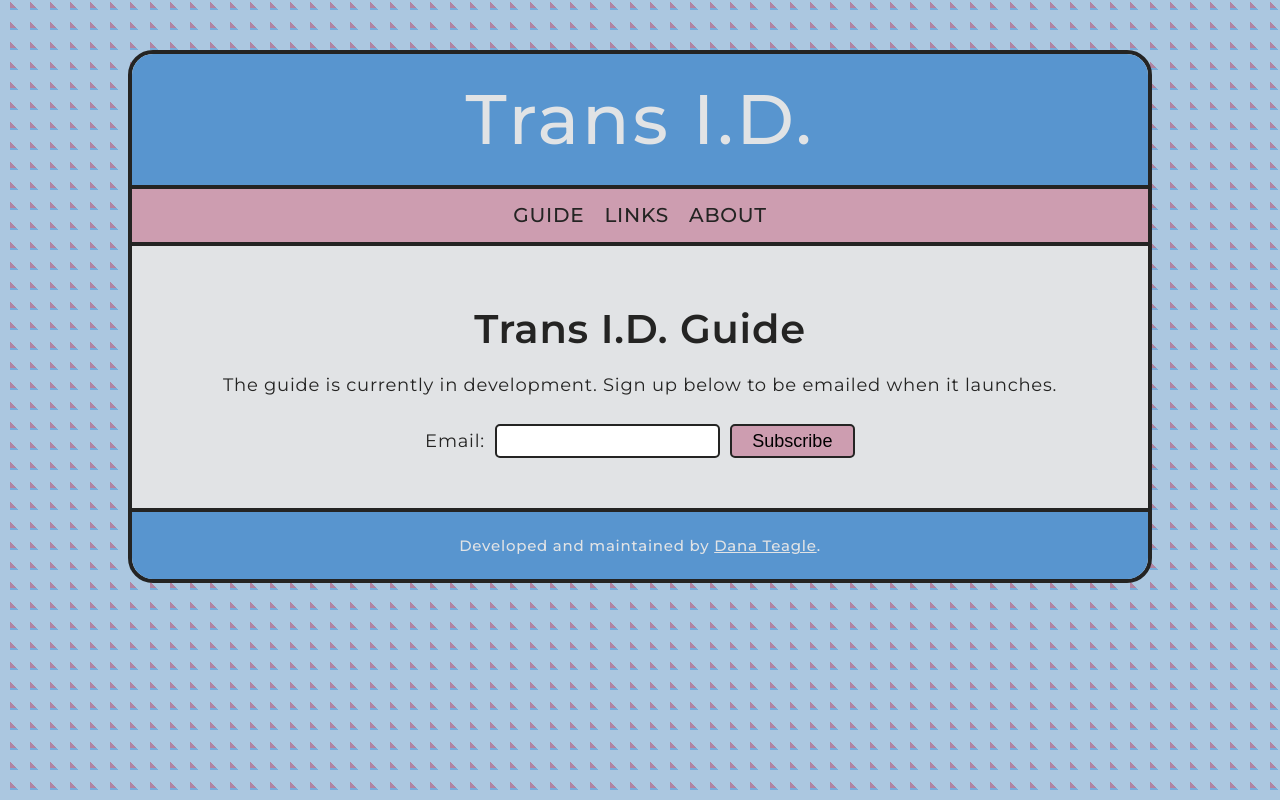
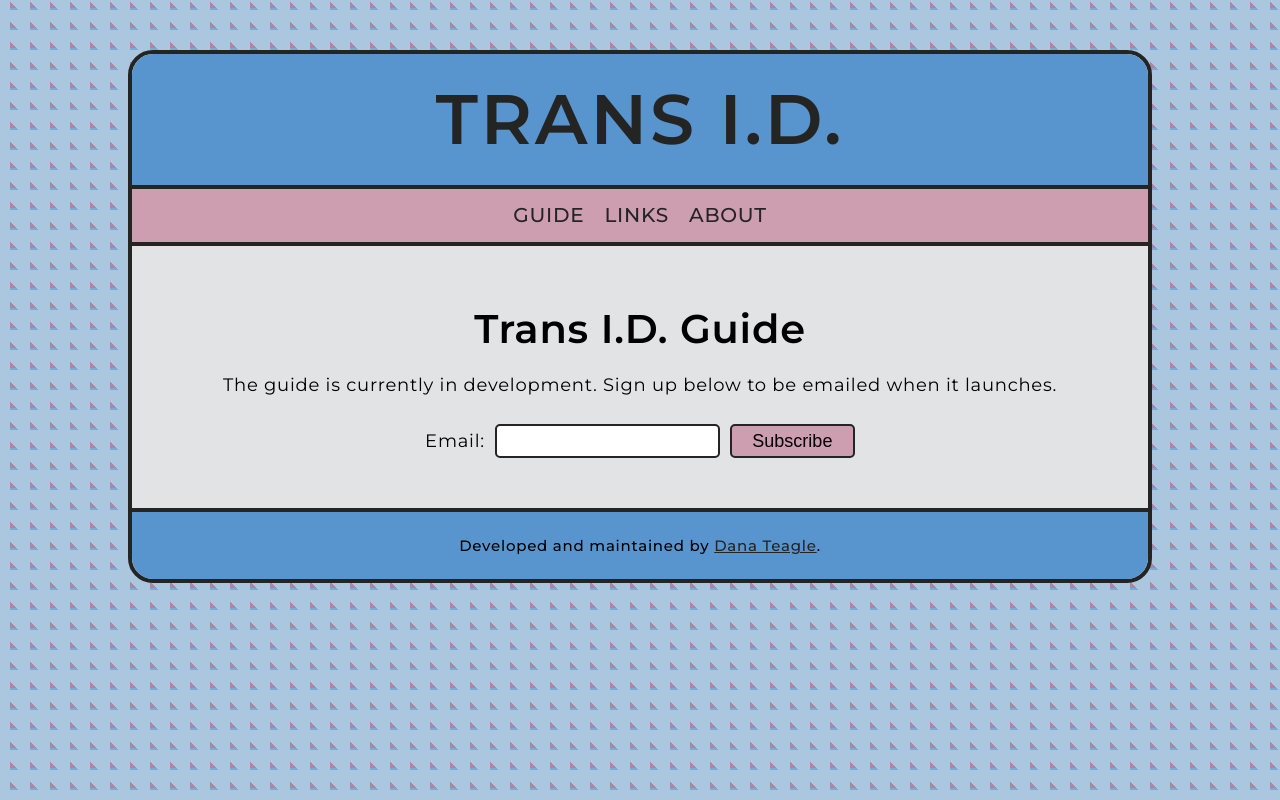
Before and after one commit to torontopubliclibra/trans-id, a React (Create React App) app: page / in a window 1280 px wide. Built offline with nearby package versions, Linux system fonts and the light colour scheme.

Commit message:
updated styles for final preview deployment

```diff
--- a/src/App.js
+++ b/src/App.js
@@ -8,7 +8,12 @@
   return (
     <div className="App">
       <header>
-        <h1>Trans I.D.</h1>
+        <Link to="/">
+          <div className="title">
+            <h1>Trans I.D.</h1>
+          </div>
+        </Link>
+
         <nav>
           <ul>
             <li>
--- a/src/App.scss
+++ b/src/App.scss
@@ -6,12 +6,6 @@
   background: linear-gradient(-135deg, $color3 22px, transparent 1%) center, linear-gradient(rgba($color4, 0.8) 18px, transparent 1%) center, rgba($color1, 0.8);
   background-size: 20px 20px;
   background-attachment: fixed;
-  a {
-    color: $color6;
-    &:hover {
-      color: $color2;
-    }
-  }
   hr {
     border: solid $black 2px;
     margin: 0;
--- a/src/partials/_typography.scss
+++ b/src/partials/_typography.scss
@@ -5,18 +5,24 @@
 body {
     letter-spacing: 0.75px;
     text-align: center;
-    color: $black;
     font-family: 'Montserrat', sans-serif;
     font-size: 18px;
     font-weight: 400;
     header {
+        a {
+            text-decoration: none;
+        }
         h1 {
-            color: $white;
-            font-weight: 500;
+            color: $black;
+            text-transform: uppercase;
+            font-weight: 600;
             font-size: 70px;
             letter-spacing: 3px;
             padding: 0;
             margin: 0 25px;
+            &:hover {
+
+            }
         }
         nav ul li {
             font-size: 20px;
@@ -65,12 +71,11 @@
     }
     footer {
         p {
-            color: $white;
             font-size: 15px;
             font-weight: 500;
             margin: 0 25px;
             a {
-                color: $white;
+                color: $black;
                 &:hover {
                     color: $color6;
                     transition: 0.3s;
```
Also changed, not shown: 1 other file (tests, documents, lock files or other folders).
